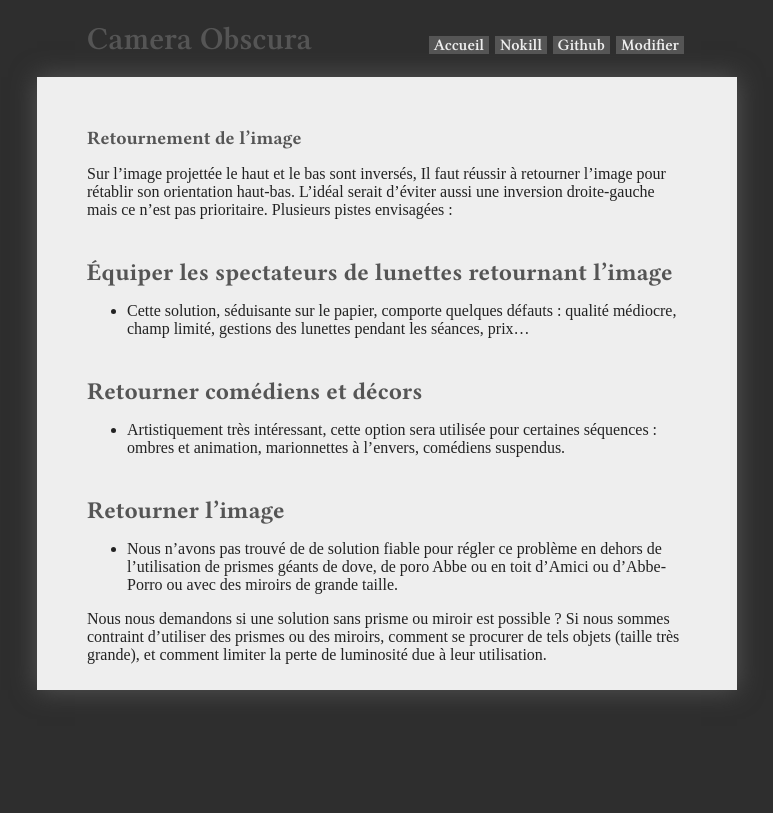
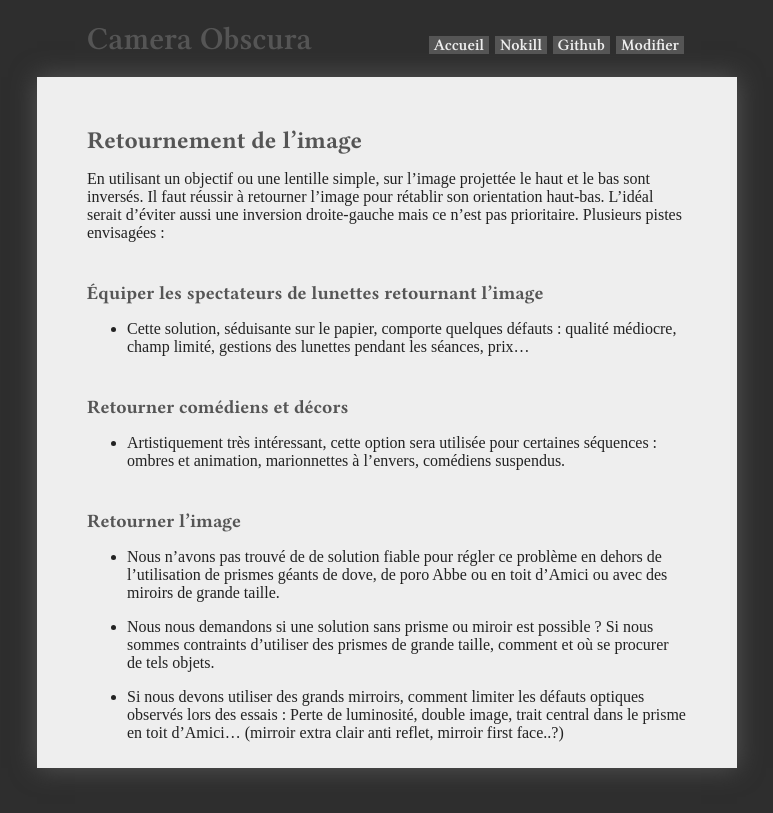
Before and after one commit to virginienokill/camera-obscura, a Jekyll site: the page built from contenu/technique/renversement.md, in a window 1280 px wide. Shown: the top 813 px of the page, without its empty margins (253-1026 px from the left). Built offline with Jekyll 4.4.1, drawn with Linux system fonts in a browser that asks for light colours; nearby versions of some CDN libraries; some web fonts are replaced; our own code applies the rules of GitHub Pages for plain Markdown files; a script that is not in the unit is left out; the repository's description, which GitHub fills in, is left out.

Commit message:
Update renversement.md

```diff
--- a/contenu/technique/renversement.md
+++ b/contenu/technique/renversement.md
@@ -1,16 +1,18 @@
 
-### Retournement de l’image
+## Retournement de l’image
 
-Sur l’image projettée le haut et le bas sont inversés, Il faut réussir à retourner l’image pour rétablir son orientation haut-bas.
+En utilisant un objectif ou une lentille simple, sur l’image projettée le haut et le bas sont inversés. Il faut réussir à retourner l’image pour rétablir son orientation haut-bas.
 L’idéal serait d’éviter aussi une inversion droite-gauche mais ce n’est pas prioritaire. Plusieurs pistes envisagées :
 
-## Équiper les spectateurs de lunettes retournant l'image
+### Équiper les spectateurs de lunettes retournant l'image
 - Cette solution, séduisante sur le papier, comporte quelques défauts : qualité médiocre, champ limité, gestions des lunettes pendant les séances, prix...
 
-## Retourner comédiens et décors
+### Retourner comédiens et décors
 - Artistiquement très intéressant, cette option sera utilisée pour certaines séquences : ombres et animation, marionnettes à l'envers, comédiens suspendus.
 
-## Retourner l'image
-- Nous n’avons pas trouvé de de solution fiable pour régler ce problème en dehors de l’utilisation de prismes géants de dove, de poro Abbe ou en toit d'Amici ou d’Abbe-Porro ou avec des miroirs de grande taille.
+### Retourner l'image
+- Nous n’avons pas trouvé de de solution fiable pour régler ce problème en dehors de l’utilisation de prismes géants de dove, de poro Abbe ou en toit d'Amici ou avec des miroirs de grande taille.
 
-Nous nous demandons si une solution sans prisme ou miroir est possible ? Si nous sommes contraint d’utiliser des prismes ou des miroirs, comment se procurer de tels objets (taille très grande), et comment limiter la perte de luminosité due à leur utilisation.
+- Nous nous demandons si une solution sans prisme ou miroir est possible ? Si nous sommes contraints d’utiliser des prismes de grande taille, comment et où se procurer de tels objets.
+
+- Si nous devons utiliser des grands mirroirs, comment limiter les défauts optiques observés lors des essais : Perte de luminosité, double image, trait central dans le prisme en toit d'Amici... (mirroir extra clair anti reflet, mirroir first face..?)
```
